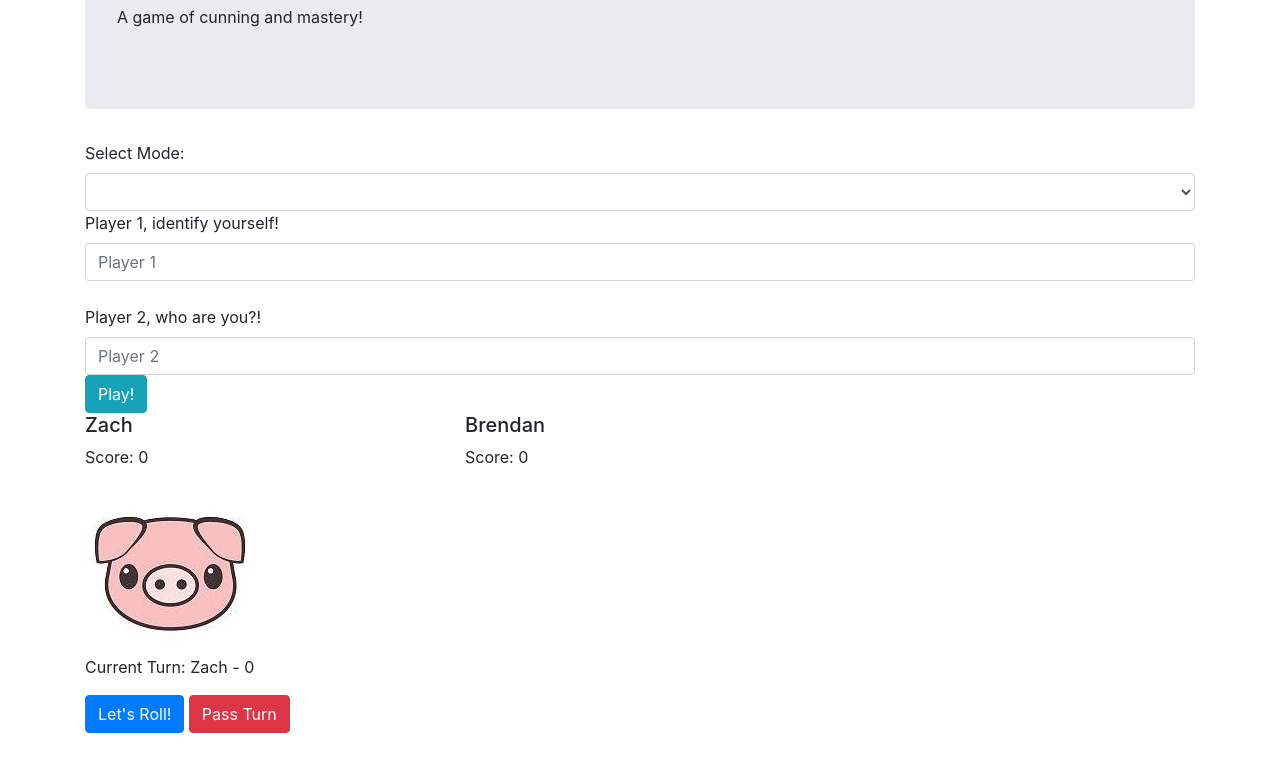
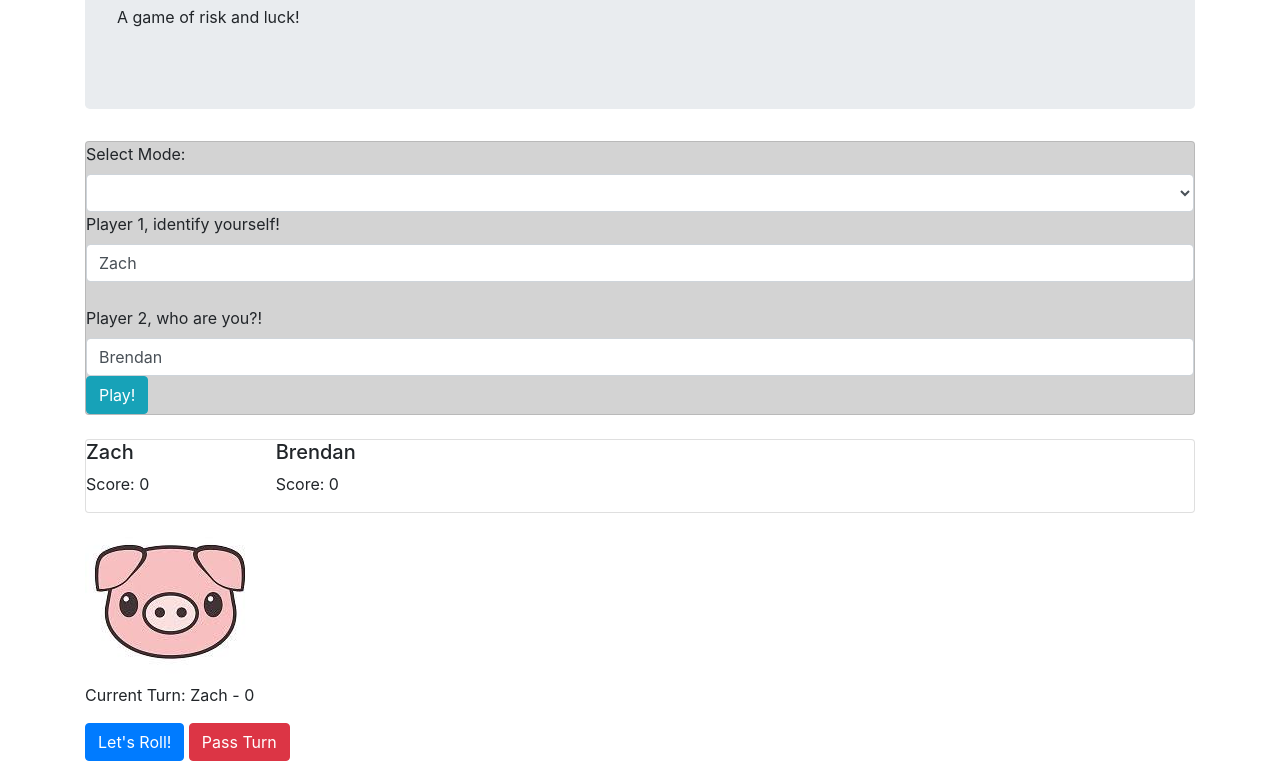
Before and after one commit to diplomapster/pig-dice, a plain HTML site: page index.html in a window 1280 px wide. Shown: the part 115-876 px from the top of the page. Before the commit the page ends 848 px from the top, so only its background shows below. Drawn offline with Linux system fonts and the light colour scheme.

Commit message:
Add css styling

```diff
--- a/css/styles.css
+++ b/css/styles.css
@@ -0,0 +1,7 @@
+#buttons-area {
+  display:
+}
+#configure-game{
+  background-color: lightgray;
+  justify-content: center;
+}
--- a/index.html
+++ b/index.html
@@ -12,10 +12,10 @@
     <div class="container">
       <div class="jumbotron">
         <h1>Pig Dice</h1>
-        <p>A game of cunning and mastery!</p>
+        <p>A game of risk and luck!</p>
       </div>
 
-      <div id="configure-game">
+      <div id="configure-game" class="card">
         <form id="name-form">
           <label for="number-of-players">Select Mode:</label>
           <select class="form-control" id="number-of-players">
@@ -24,28 +24,30 @@
             <option>Player vs. Computer</option>
           </select>
           <label for="player-one-name">Player 1, identify yourself!</label>
-          <input class="form-control" name="player-one-name" placeholder="Player 1"id="player-one-name"><br>
+          <input class="form-control" name="player-one-name" id="player-one-name"><br>
           <label for="player-two-name">Player 2, who are you?!</label>
-          <input class="form-control" name="player-two-name" placeholder="Player 2"id="player-two-name">
+          <input class="form-control" name="player-two-name" id="player-two-name">
           <button class="btn btn-info" type="submit">Play!</button>
         </form>
-      </div>
+      </div> <br>
 
-      <div class="well" id>
+      <div class="card">
         <div class="row">
-          <div class="col-md-4">
+          <div class="col-md-2">
             <h5 id="player-one-name-display">Zach</h5>
             <p>Score: <span id="player-one-total-score"></span></p>
           </div>
 
-          <div class="col-md-4">
+          <div class="col-md-2">
             <h5 id="player-two-name-display">Brendan</h5>
             <p>Score: <span id="player-two-total-score"></span></p>
           </div>
         </div>
       </div>
+
       <div id="dice-image">
         <img id="dice" src="img/6.jpg" alt="6">
+
       </div>
         <!-- <p><span id="current-player-name"></span> rolled a: <span id="dice-showing"></span></p> -->
         <p>Current Turn: <span id="current-player-name"></span> - <span id="turn-dice-score"></span></p>
--- a/js/scripts.js
+++ b/js/scripts.js
@@ -72,6 +72,8 @@ function startGame(playerOneName, playerTwoName) {
 }
 
 $(document).ready(function(){
+  $('#player-one-name').val('Zach');
+  $('#player-two-name').val('Brendan');
   newTurnUpdate();
   $("#roll-dice").click(function(){
     currentPlayer.newRoll();
```
